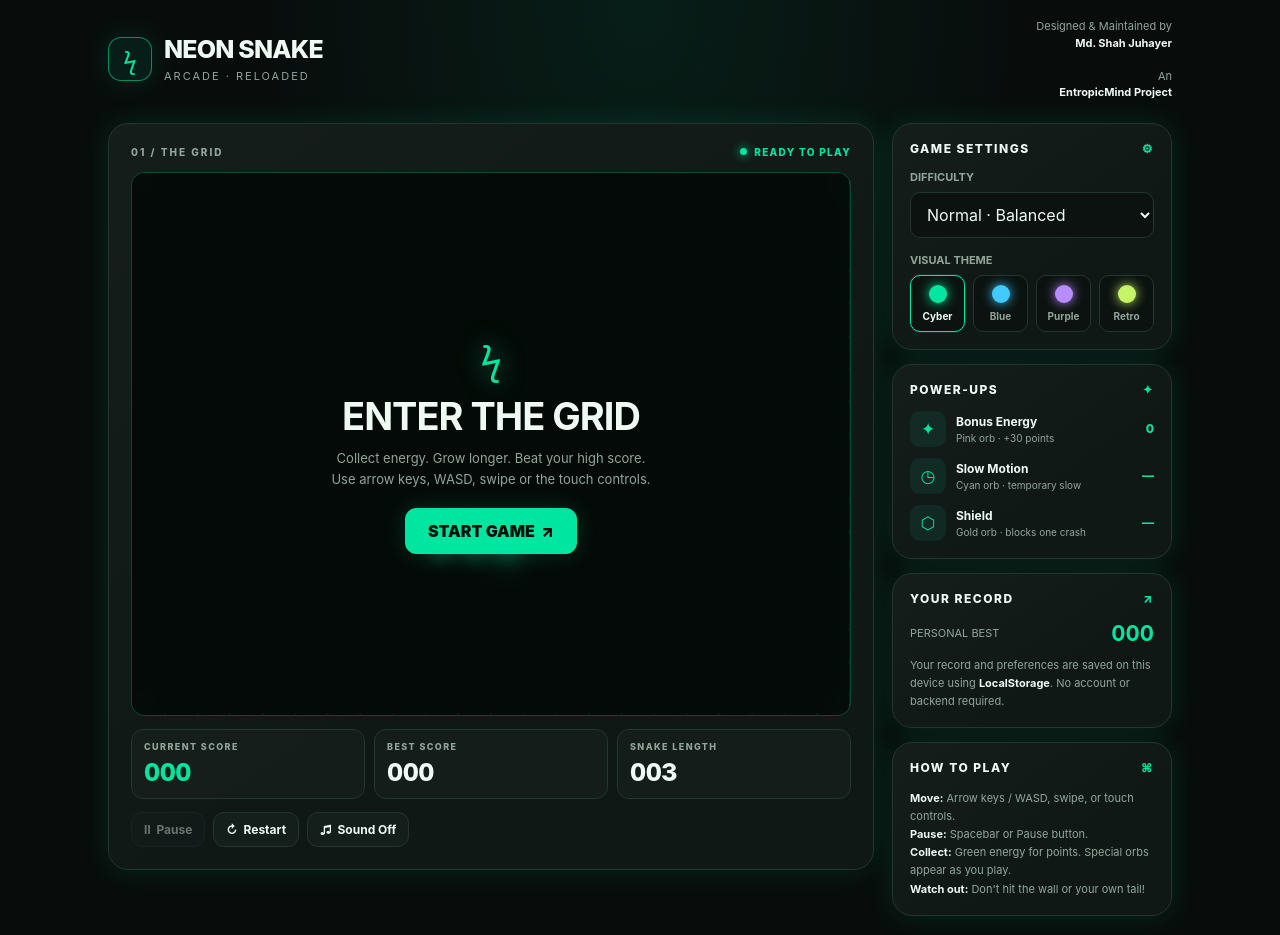
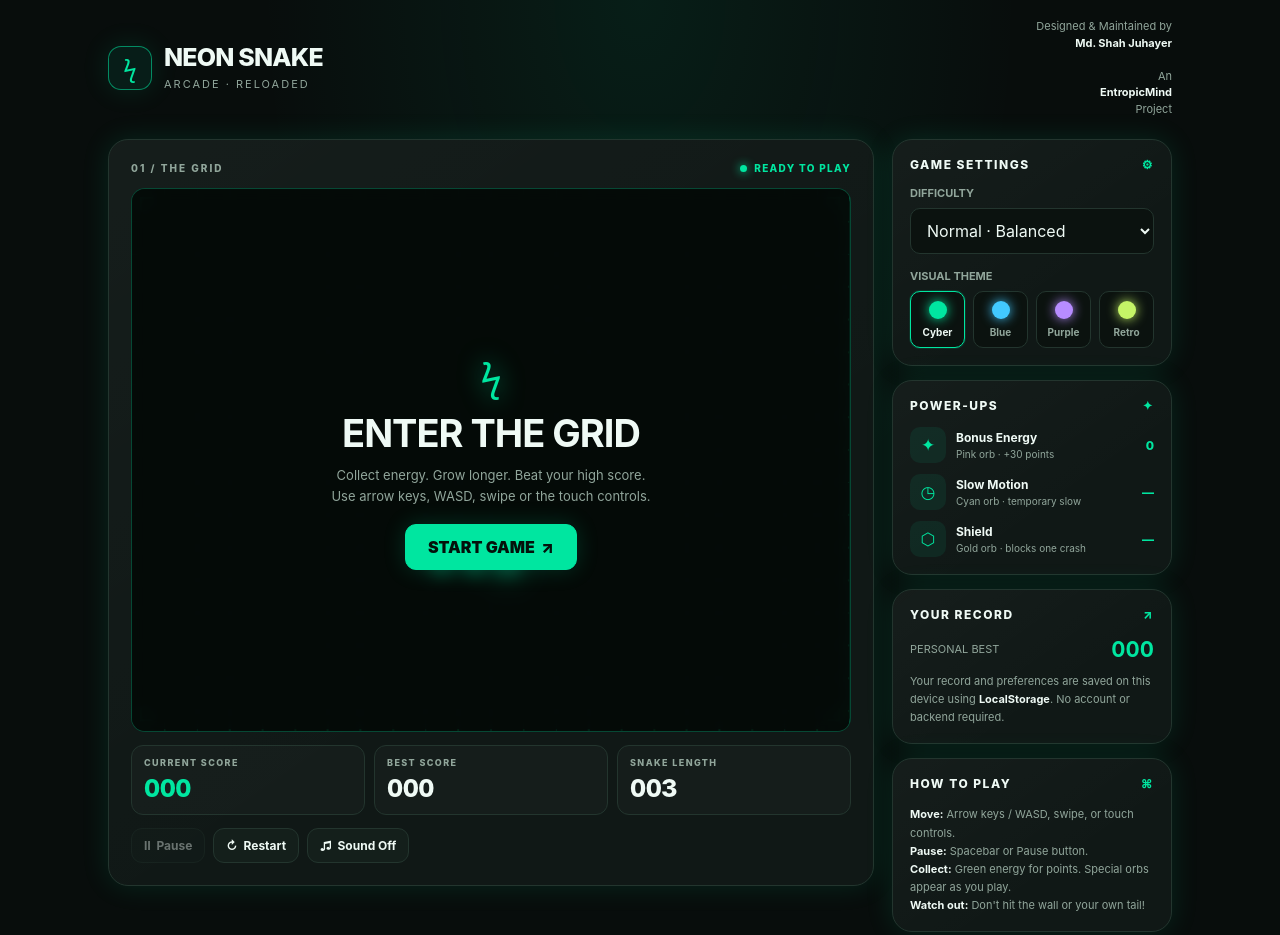
Before and after one commit to Juhayer27/NeonSnake, a plain HTML site: page index.html in a window 1280 px wide. Shown: the top 935 px of the page. Drawn offline with Linux system fonts and the light colour scheme.

Commit message:
Update project credit text in index.html

```diff
--- a/index.html
+++ b/index.html
@@ -146,7 +146,7 @@
         <p>Arcade · Reloaded</p>
       </div>
     </div>
-    <div class="credit">Designed &amp; Maintained by<strong>Md. Shah Juhayer</strong> <br> An <strong> EntropicMind Project </strong> </div>
+    <div class="credit">Designed &amp; Maintained by<strong>Md. Shah Juhayer</strong> <br> An <strong> EntropicMind </strong> Project </div>
   </header>
 
   <main class="layout">
```
